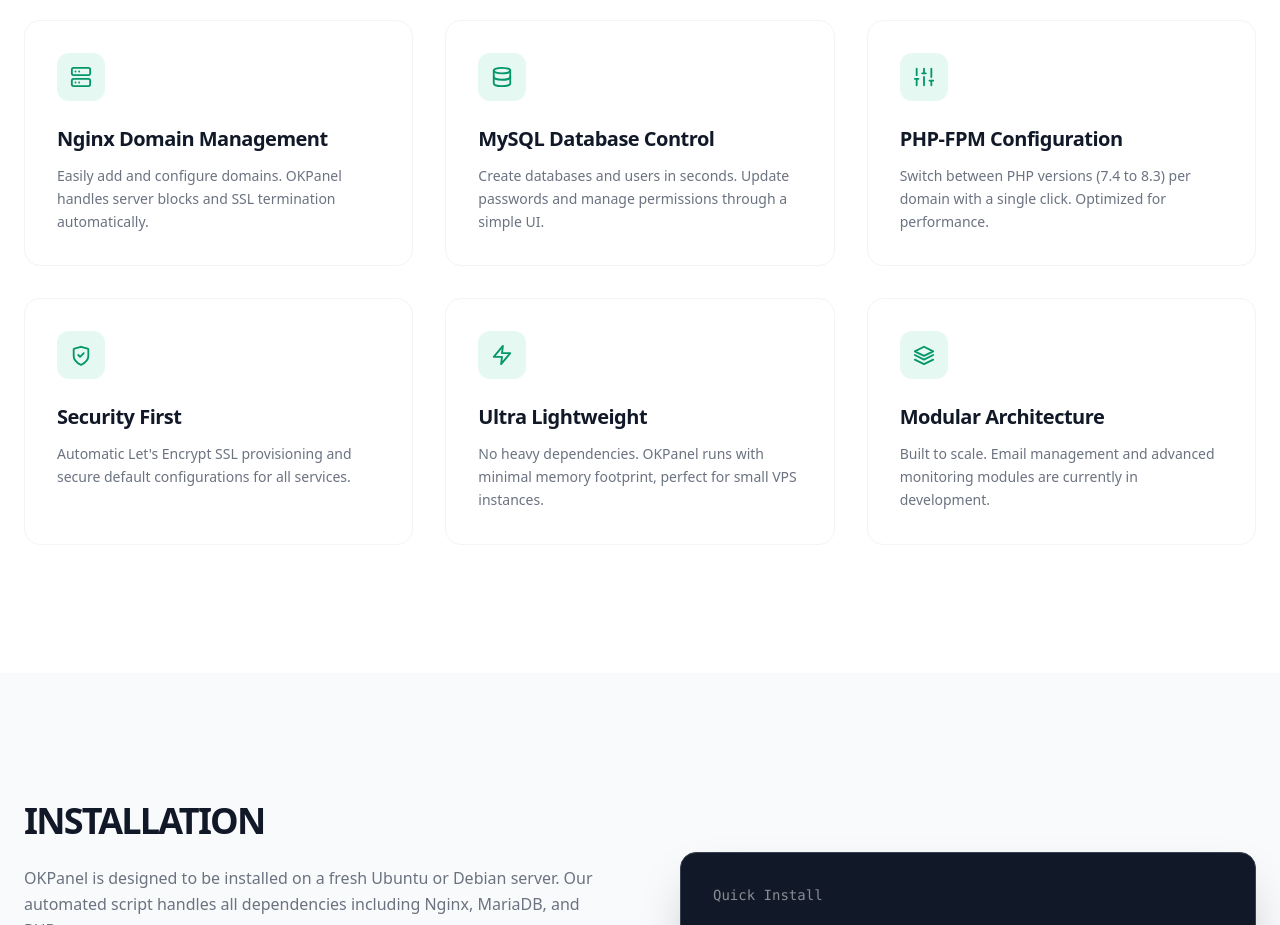
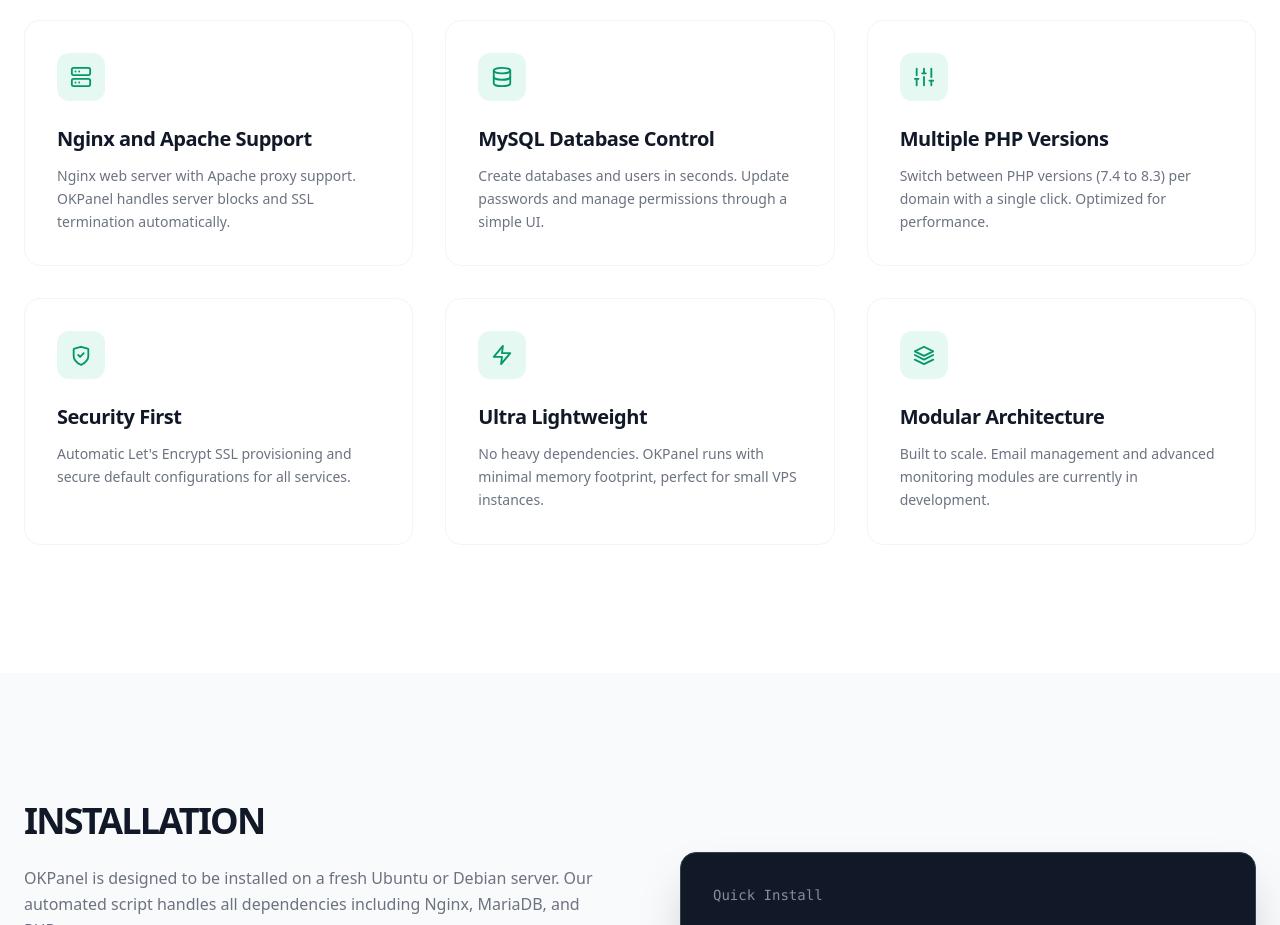
Before and after one commit to serverok/okpanel-web, an Eleventy site: page src/index.njk in a window 1280 px wide. Shown: the part 1900-2825 px from the top of the page. Built offline with nearby package versions, Linux system fonts and the light colour scheme; Eleventy itself is replaced by a stand-in of ours; files that its build step writes are made by us from their sources.

Commit message:
updated features

```diff
--- a/src/index.njk
+++ b/src/index.njk
@@ -157,8 +157,8 @@ pageScripts: |
             <line x1="10" x2="10.01" y1="18" y2="18"/>
           </svg>
         </div>
-        <h3 class="text-xl font-bold mb-3 tracking-tight text-gray-900">Nginx Domain Management</h3>
-        <p class="text-gray-500 text-sm leading-relaxed">Easily add and configure domains. OKPanel handles server blocks and SSL termination automatically.</p>
+        <h3 class="text-xl font-bold mb-3 tracking-tight text-gray-900">Nginx and Apache Support</h3>
+        <p class="text-gray-500 text-sm leading-relaxed">Nginx web server with Apache proxy support. OKPanel handles server blocks and SSL termination automatically.</p>
       </div>
 
       <!-- Feature 2 -->
@@ -189,7 +189,7 @@ pageScripts: |
             <line x1="18" x2="22" y1="16" y2="16"/>
           </svg>
         </div>
-        <h3 class="text-xl font-bold mb-3 tracking-tight text-gray-900">PHP-FPM Configuration</h3>
+        <h3 class="text-xl font-bold mb-3 tracking-tight text-gray-900">Multiple PHP Versions</h3>
         <p class="text-gray-500 text-sm leading-relaxed">Switch between PHP versions (7.4 to 8.3) per domain with a single click. Optimized for performance.</p>
       </div>
 
```
